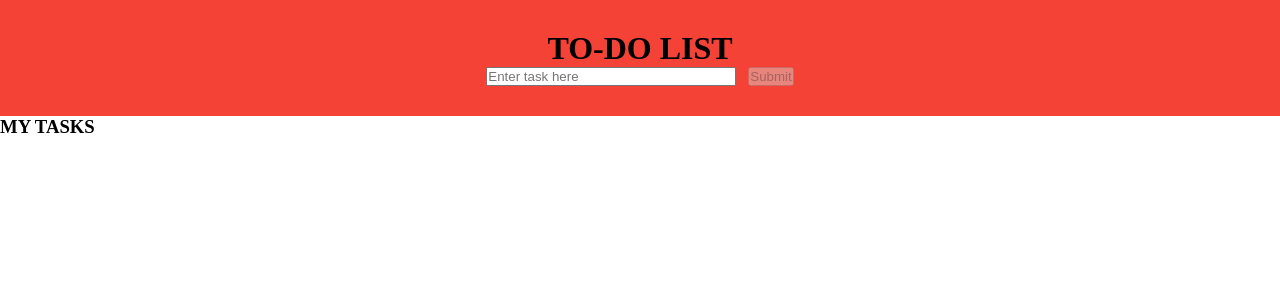
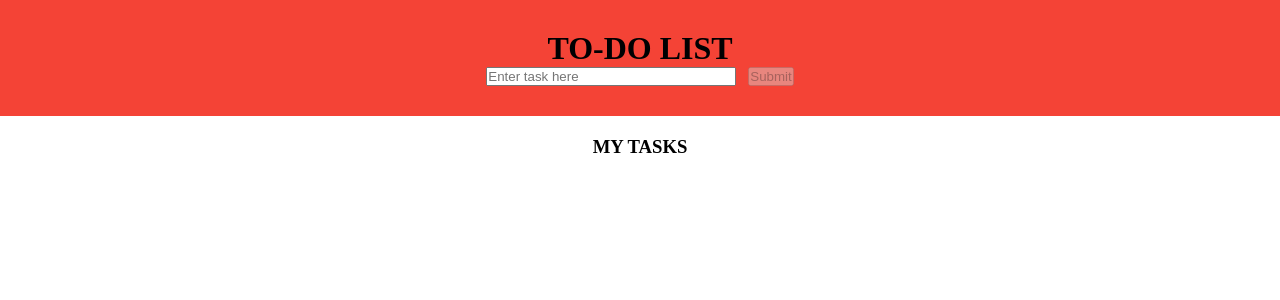
Before and after one commit to sknsurya/todo, an Angular app: page / in a window 1280 px wide. Shown: the top 300 px of the page. Built offline with nearby package versions, Linux system fonts and the light colour scheme.

Commit message:
app component html file

```diff
--- a/src/app/app.component.html
+++ b/src/app/app.component.html
@@ -2,8 +2,8 @@
     <app-userinput class="input1" (addNewTask)="addTask($event)"></app-userinput>
   </div>
   <div class="todoName ">
-  <h3>MY TASKS</h3>
-    <ng-container *ngFor="let task of taskList">
+  <h3 style="display: flex;justify-content: center;margin-top: 20px;margin-bottom: 10px; ">MY TASKS</h3>
+    <ng-container *ngFor="let task of taskList">&nbsp;
       <app-usertasks [tasks]="task"></app-usertasks>
     </ng-container>
   </div>
```
